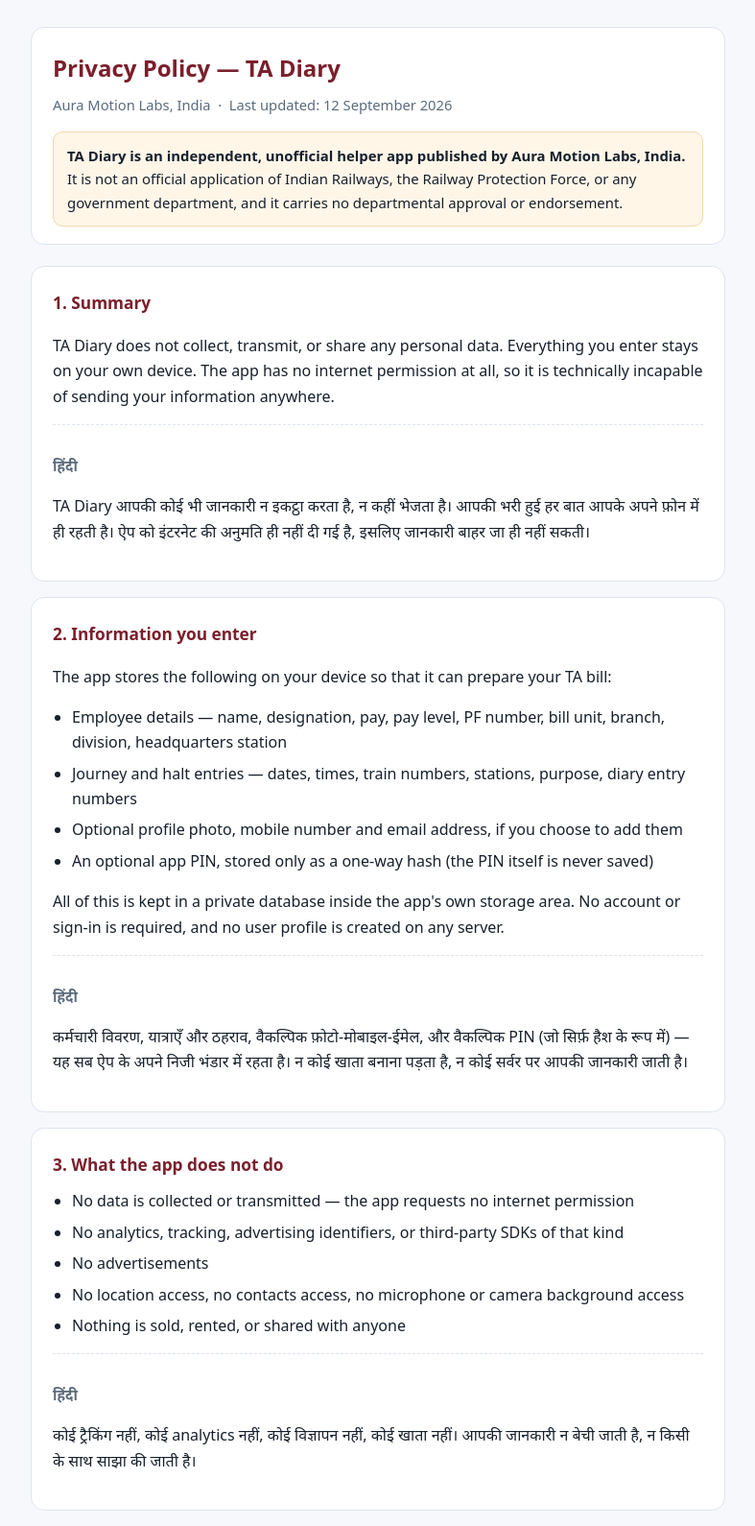
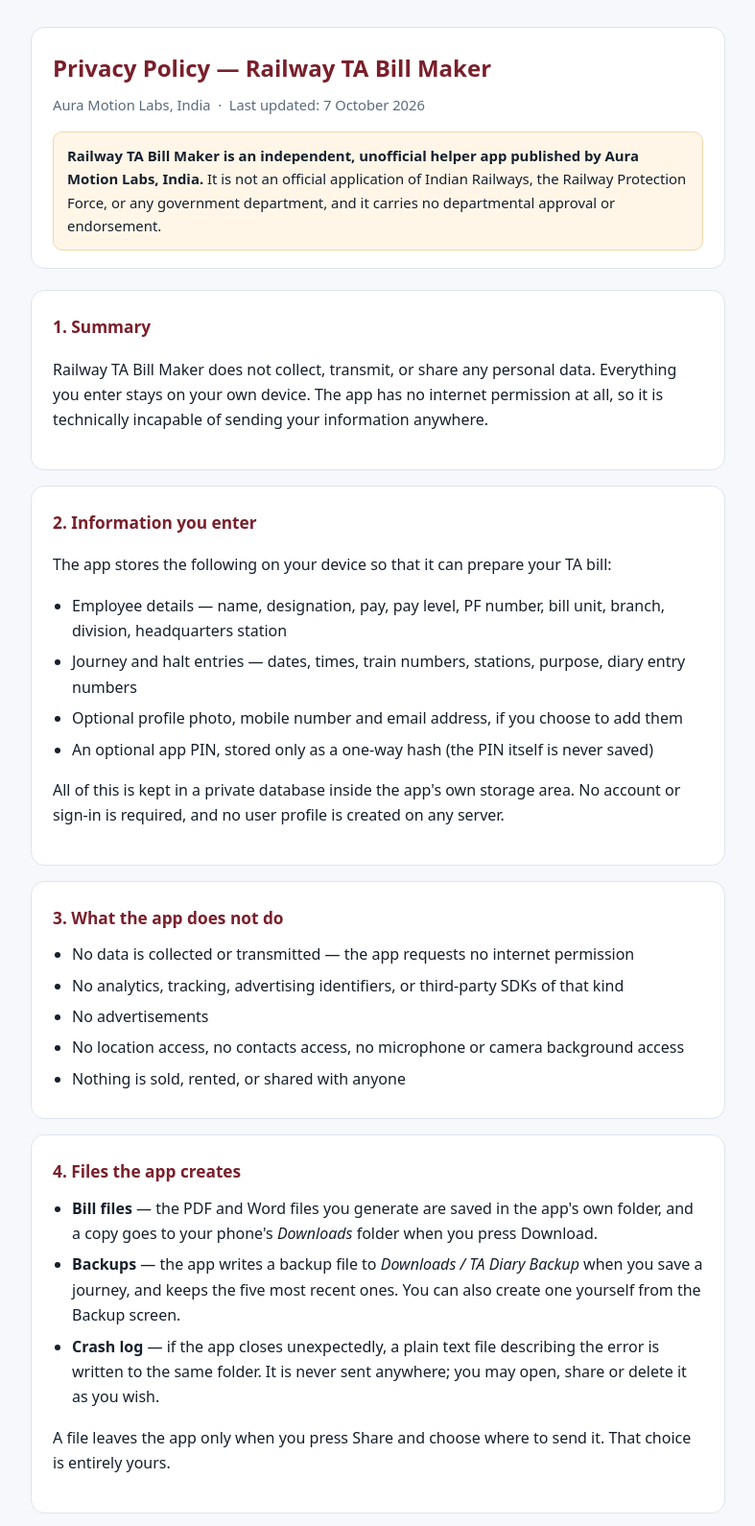
Before and after one commit to auramotion-labs/rpf-ta-privacy, a plain HTML site: page index.html in a window 1280 px wide. Shown: the top 1590 px of the page at 96% size, without its empty margins (246-1033 px from the left). Drawn offline with Linux system fonts and the light colour scheme.

Commit message:
Update title and content for Railway TA Bill Maker

```diff
--- a/index.html
+++ b/index.html
@@ -3,7 +3,7 @@
 <head>
 <meta charset="utf-8">
 <meta name="viewport" content="width=device-width, initial-scale=1">
-<title>Privacy Policy — TA Diary</title>
+<title>Privacy Policy — Railway TA Bill Maker</title>
 <style>
   :root {
     --ink: #16202c;
@@ -50,7 +50,6 @@
   h3 { font-size: 0.95rem; margin: 18px 0 6px; color: var(--muted); font-weight: 600; }
   ul { margin: 8px 0 0; padding-left: 20px; }
   li { margin-bottom: 6px; }
-  .hi { border-top: 1px dashed var(--line); margin-top: 16px; padding-top: 12px; }
   footer { color: var(--muted); font-size: 0.87rem; text-align: center; margin-top: 26px; }
   a { color: var(--accent); }
 </style>
@@ -59,31 +58,23 @@
 <div class="wrap">
 
   <header>
-    <h1>Privacy Policy — TA Diary</h1>
-    <p class="sub">Aura Motion Labs, India &nbsp;·&nbsp; Last updated: 12 September 2026</p>
+    <h1>Privacy Policy — Railway TA Bill Maker</h1>
+    <p class="sub">Aura Motion Labs, India &nbsp;·&nbsp; Last updated: 7 October 2026</p>
     <div class="notice">
-      <strong>TA Diary is an independent, unofficial helper app published by Aura Motion Labs,
-      India.</strong> It is not an official application of Indian Railways, the Railway
-      Protection Force, or any government department, and it carries no departmental
-      approval or endorsement.
+      <strong>Railway TA Bill Maker is an independent, unofficial helper app published by
+      Aura Motion Labs, India.</strong> It is not an official application of Indian Railways,
+      the Railway Protection Force, or any government department, and it carries no
+      departmental approval or endorsement.
     </div>
   </header>
 
   <section>
     <h2>1. Summary</h2>
     <p>
-      TA Diary does not collect, transmit, or share any personal data. Everything you enter
-      stays on your own device. The app has no internet permission at all, so it is
+      Railway TA Bill Maker does not collect, transmit, or share any personal data. Everything
+      you enter stays on your own device. The app has no internet permission at all, so it is
       technically incapable of sending your information anywhere.
     </p>
-    <div class="hi">
-      <h3>हिंदी</h3>
-      <p>
-        TA Diary आपकी कोई भी जानकारी न इकट्ठा करता है, न कहीं भेजता है। आपकी भरी हुई हर बात
-        आपके अपने फ़ोन में ही रहती है। ऐप को इंटरनेट की अनुमति ही नहीं दी गई है, इसलिए
-        जानकारी बाहर जा ही नहीं सकती।
-      </p>
-    </div>
   </section>
 
   <section>
@@ -99,14 +90,6 @@
       All of this is kept in a private database inside the app's own storage area. No account
       or sign-in is required, and no user profile is created on any server.
     </p>
-    <div class="hi">
-      <h3>हिंदी</h3>
-      <p>
-        कर्मचारी विवरण, यात्राएँ और ठहराव, वैकल्पिक फ़ोटो-मोबाइल-ईमेल, और वैकल्पिक PIN
-        (जो सिर्फ़ हैश के रूप में) — यह सब ऐप के अपने निजी भंडार में रहता है। न कोई खाता
-        बनाना पड़ता है, न कोई सर्वर पर आपकी जानकारी जाती है।
-      </p>
-    </div>
   </section>
 
   <section>
@@ -118,13 +101,6 @@
       <li>No location access, no contacts access, no microphone or camera background access</li>
       <li>Nothing is sold, rented, or shared with anyone</li>
     </ul>
-    <div class="hi">
-      <h3>हिंदी</h3>
-      <p>
-        कोई ट्रैकिंग नहीं, कोई analytics नहीं, कोई विज्ञापन नहीं, कोई खाता नहीं। आपकी
-        जानकारी न बेची जाती है, न किसी के साथ साझा की जाती है।
-      </p>
-    </div>
   </section>
 
   <section>
@@ -143,13 +119,6 @@
       A file leaves the app only when you press Share and choose where to send it. That
       choice is entirely yours.
     </p>
-    <div class="hi">
-      <h3>हिंदी</h3>
-      <p>
-        बनी हुई PDF/Word फ़ाइलें और बैकअप आपके फ़ोन के Downloads फ़ोल्डर में रहते हैं।
-        कोई फ़ाइल तभी बाहर जाती है जब आप ख़ुद Share दबाकर भेजते हैं।
-      </p>
-    </div>
   </section>
 
   <section>
@@ -167,8 +136,8 @@
   <section>
     <h2>6. Children</h2>
     <p>
-      TA Diary is a workplace utility intended for adult employees. It is not directed at
-      children and does not knowingly collect information from anyone.
+      Railway TA Bill Maker is a workplace utility intended for adult employees. It is not
+      directed at children and does not knowingly collect information from anyone.
     </p>
   </section>
 
@@ -199,8 +168,9 @@
   </section>
 
   <footer>
-    TA Diary — published by Aura Motion Labs, India. An independent helper app, not affiliated
-    with Indian Railways, the Railway Protection Force, or any government department.
+    Railway TA Bill Maker — published by Aura Motion Labs, India. An independent helper app,
+    not affiliated with Indian Railways, the Railway Protection Force, or any government
+    department.
   </footer>
 
 </div>
```
